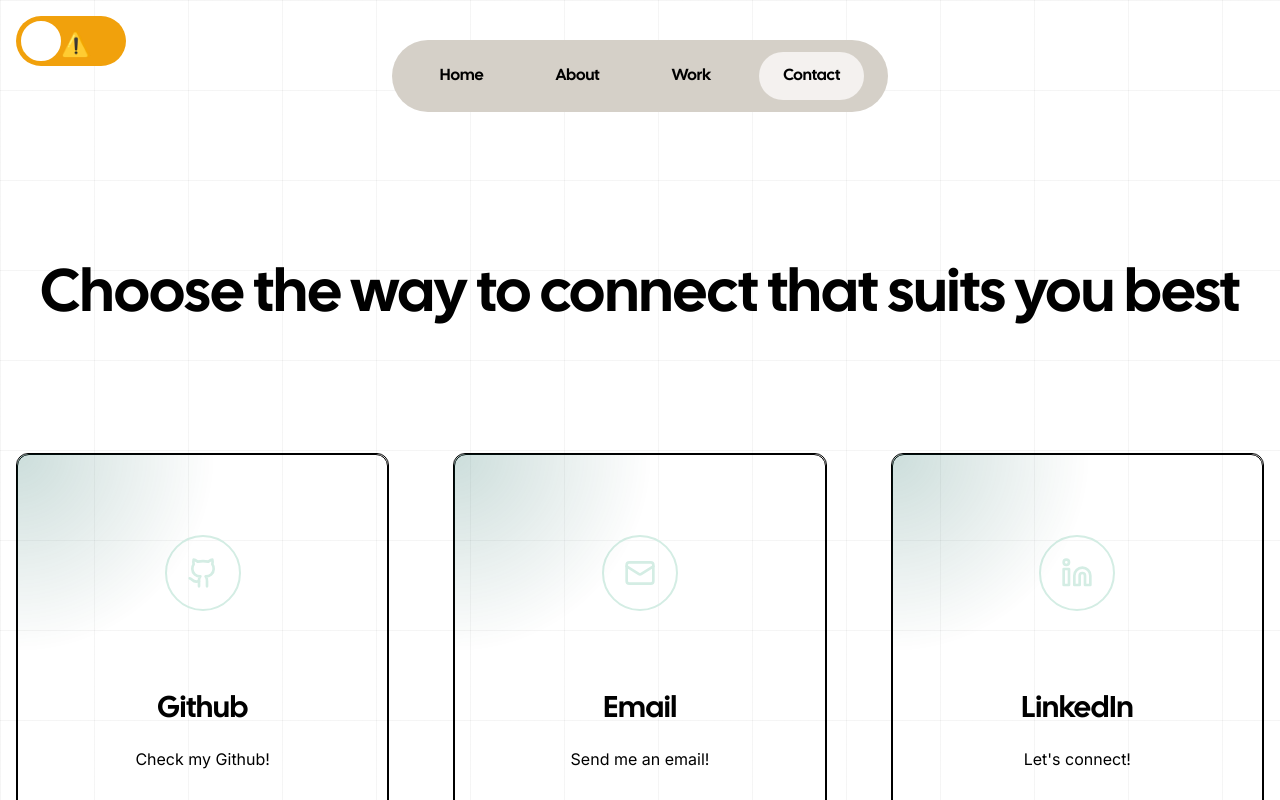
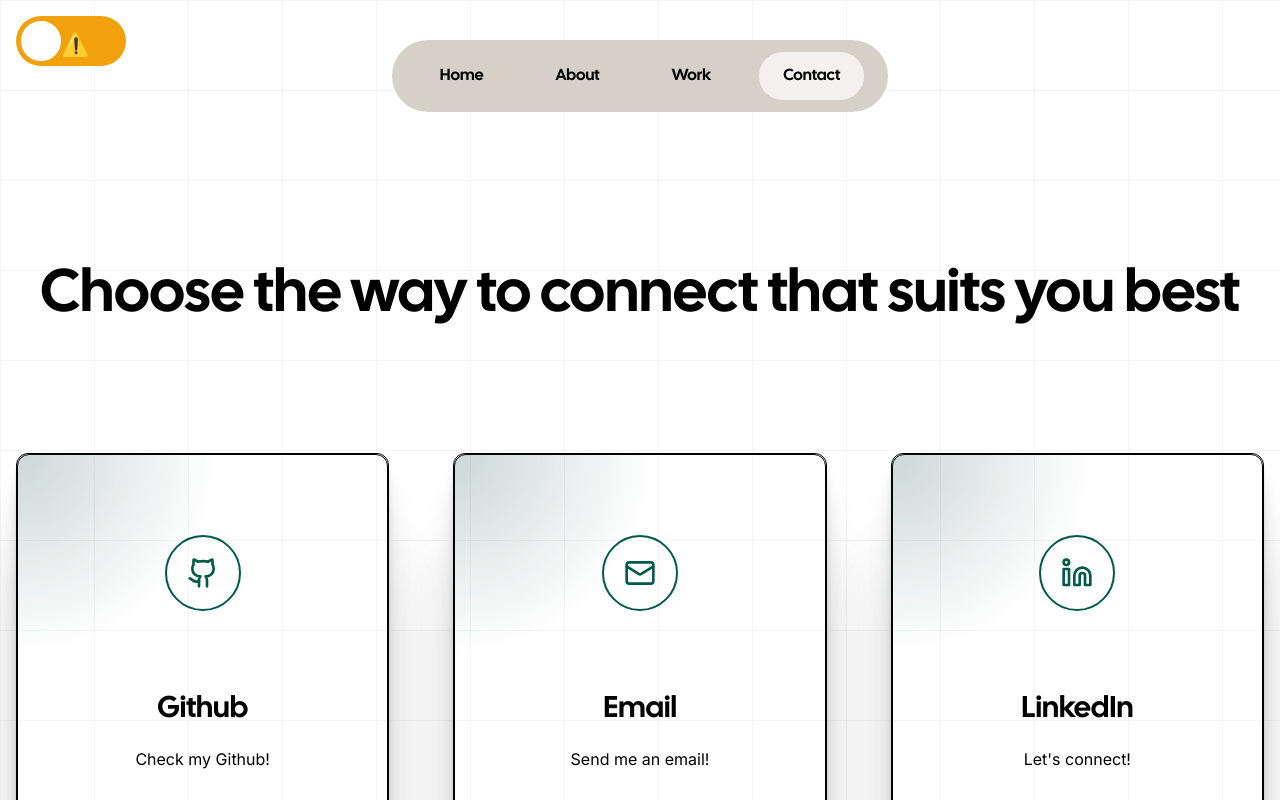
Before and after one commit to m-dombkowski/Portfolio-website, a Next.js app: page /contact in a window 1280 px wide. Shown: the top 800 px of the page. Built offline with nearby package versions, Linux system fonts and the light colour scheme; no server answers.

Commit message:
styles: light mode styles for "contact" page

```diff
--- a/src/app/components/card/card.tsx
+++ b/src/app/components/card/card.tsx
@@ -18,12 +18,12 @@ export const Card: React.FC<PropsWithChildren> = ({ children }) => {
   return (
     <div
       onMouseMove={onMouseMove}
-      className="h-full group overflow-hidden relative duration-700 border rounded-xl border-white md:gap-8 bg-[transparent]"
+      className="h-full group overflow-hidden relative duration-700 border rounded-xl border-white md:gap-8 bg-[transparent] shadow-[0_2.8px_2.2px_rgba(0,_0,_0,_0.034),_0_6.7px_5.3px_rgba(0,_0,_0,_0.048),_0_12.5px_10px_rgba(0,_0,_0,_0.06),_0_22.3px_17.9px_rgba(0,_0,_0,_0.072),_0_41.8px_33.4px_rgba(0,_0,_0,_0.086),_0_100px_80px_rgba(0,_0,_0,_0.12)]"
     >
       <div className="pointer-events-none">
         <div className="absolute inset-0 transition duration-500 [mask-image:linear-gradient(white,transparent)]" />
         <motion.div
-          className="absolute inset-0 dark:bg-gradient-to-br opacity-20 dark:from-[#d4ede4] dark:via-[#7bbea8] dark:to-[#8fdcc2] bg-gradient-to-br from-[#025a4e] via-[#02483e] to-[#025146]  transition duration-500 group-hover:opacity-30"
+          className="absolute inset-0 dark:bg-gradient-to-br opacity-20 dark:from-[#d4ede4] dark:via-[#7bbea8] dark:to-[#8fdcc2] bg-gradient-to-br from-[#013f37] via-[#01362f] to-[#01362f]  transition duration-500 group-hover:opacity-30"
           style={style}
         />
         <motion.div
--- a/src/app/components/gallery/parallax-gallery/card.tsx
+++ b/src/app/components/gallery/parallax-gallery/card.tsx
@@ -1,8 +1,7 @@
 "use client";
 import Image, { StaticImageData } from "next/image";
-import { useContext, useEffect, useRef, useState } from "react";
+import {  useRef } from "react";
 import { MotionValue, motion, useScroll, useTransform } from "framer-motion";
-import MyThemeContext from "@/app/lib/context/theme";
 
 export default function Card({
   title,
--- a/src/app/contact/page.tsx
+++ b/src/app/contact/page.tsx
@@ -5,29 +5,43 @@ import Link from "next/link";
 import { Card } from "../components/card/card";
 import PageWrapper from "../components/transitions/fade";
 import { ContactCardType } from "../lib/definitions/types";
+import { useContext, useEffect, useState } from "react";
+import MyThemeContext from "../lib/context/theme";
+
+export default function ContactPage() {
+  const { isDarkTheme } = useContext(MyThemeContext);
+
+  const [darkTheme, setDarkTheme] = useState<boolean>(true);
+
+  useEffect(() => {
+    const isInitialDark: boolean = JSON.parse(
+      localStorage.getItem("isDarkTheme")!
+    );
+    isInitialDark ? setDarkTheme(true) : setDarkTheme(false);
+    console.log(isDarkTheme);
+  }, [isDarkTheme]);
 
   const contacts: ContactCardType[] = [
     {
-    icon: <Github size={32} color="#d4ede4" />,
+      icon: <Github size={32} color={darkTheme ? "#d4ede4" : "#025a4e"} />,
       href: "https://github.com/m-dombkowski",
       description: "Check my Github!",
       label: "Github",
     },
     {
-    icon: <Mail size={32} color="#d4ede4" />,
+      icon: <Mail size={32} color={darkTheme ? "#d4ede4" : "#025a4e"} />,
       href: "mailto:dombkowskimateusz@gmail.com",
       description: "Send me an email!",
       label: "Email",
     },
     {
-    icon: <Linkedin size={32} color="#d4ede4" />,
+      icon: <Linkedin size={32} color={darkTheme ? "#d4ede4" : "#025a4e"} />,
       href: "https://www.linkedin.com/in/mateusz-dombkowski-683b26241/",
       description: "Let's connect!",
       label: "LinkedIn",
     },
   ];
 
-export default function ContactPage() {
   return (
     <PageWrapper>
       <section className="flex flex-col justify-center mt-40">
@@ -35,12 +49,12 @@ export default function ContactPage() {
           <h1 className="text-3xl mb-16 font-calc lg:text-5xl text-center px-8 md:px-0 xl:text-6xl dark:text-color-text-primary">{`Choose the way to connect that suits you best`}</h1>
         </div>
         <div className="container flex items-center justify-center px-4 mx-auto font-sans text-center">
-          <div className="grid w-full grid-cols-1 gap-8 mx-auto mb-8 sm:mt-0 sm:grid-cols-3 lg:mt-16 lg:gap-16 ">
+          <div className="grid w-full grid-cols-1 gap-8 mx-auto mb-8 sm:mt-0 sm:grid-cols-3 lg:mt-16 lg:gap-16">
             {contacts.map((contact, i) => (
               <Card key={i}>
-                <Link key={i} href={contact.href} target="_blank">
+                <Link href={contact.href} target="_blank">
                   <div className="flex flex-col justify-center items-center border-solid border rounded-xl flex-wrap">
-                    <span className="mt-20 mb-20 p-5 border-solid border-color-text-lighter border-[2px] rounded-full">
+                    <span className="mt-20 mb-20 p-5 border-solid border-color-text-primary-light-mode dark:border-color-text-lighter border-[2px] rounded-full">
                       {contact.icon}
                     </span>
                     <h1 className="text-3xl mb-5 font-calc dark:text-color-text-lighter">
```
Lines whose indentation alone changed are shown as unchanged.
